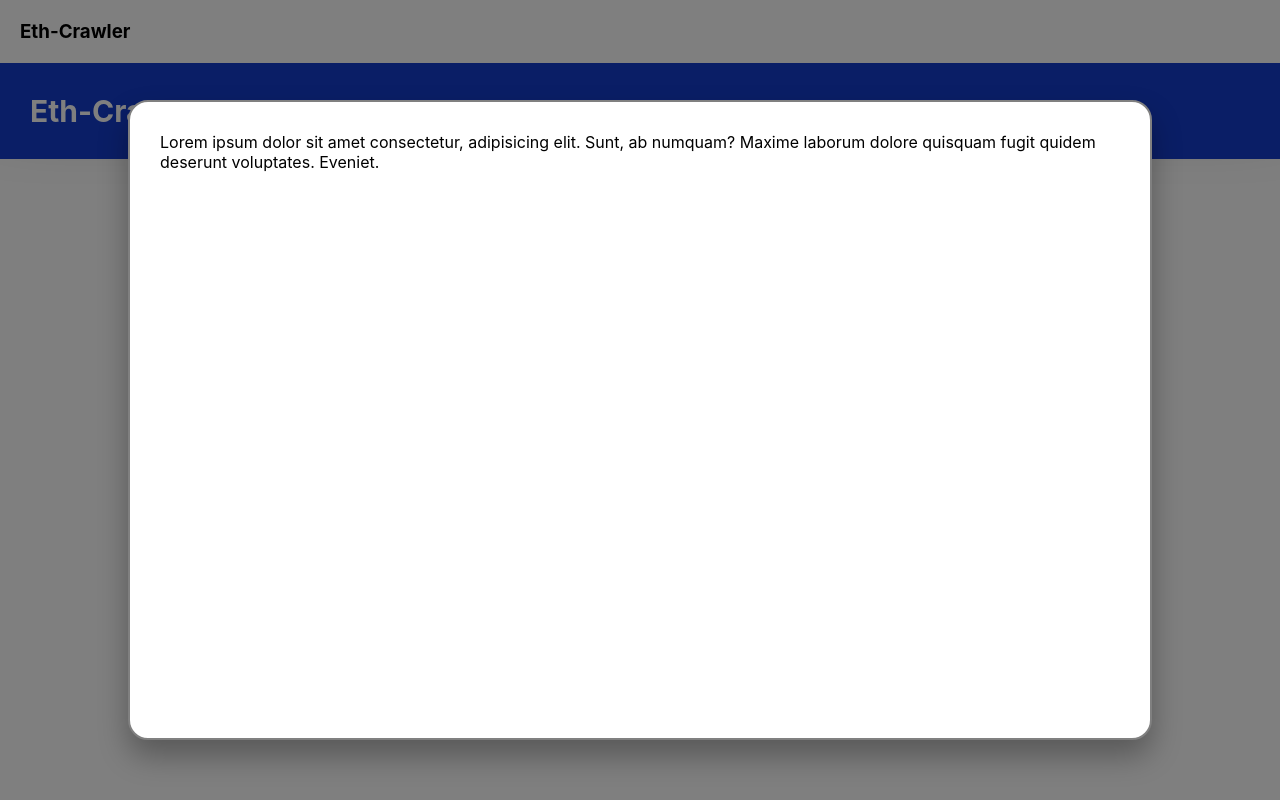
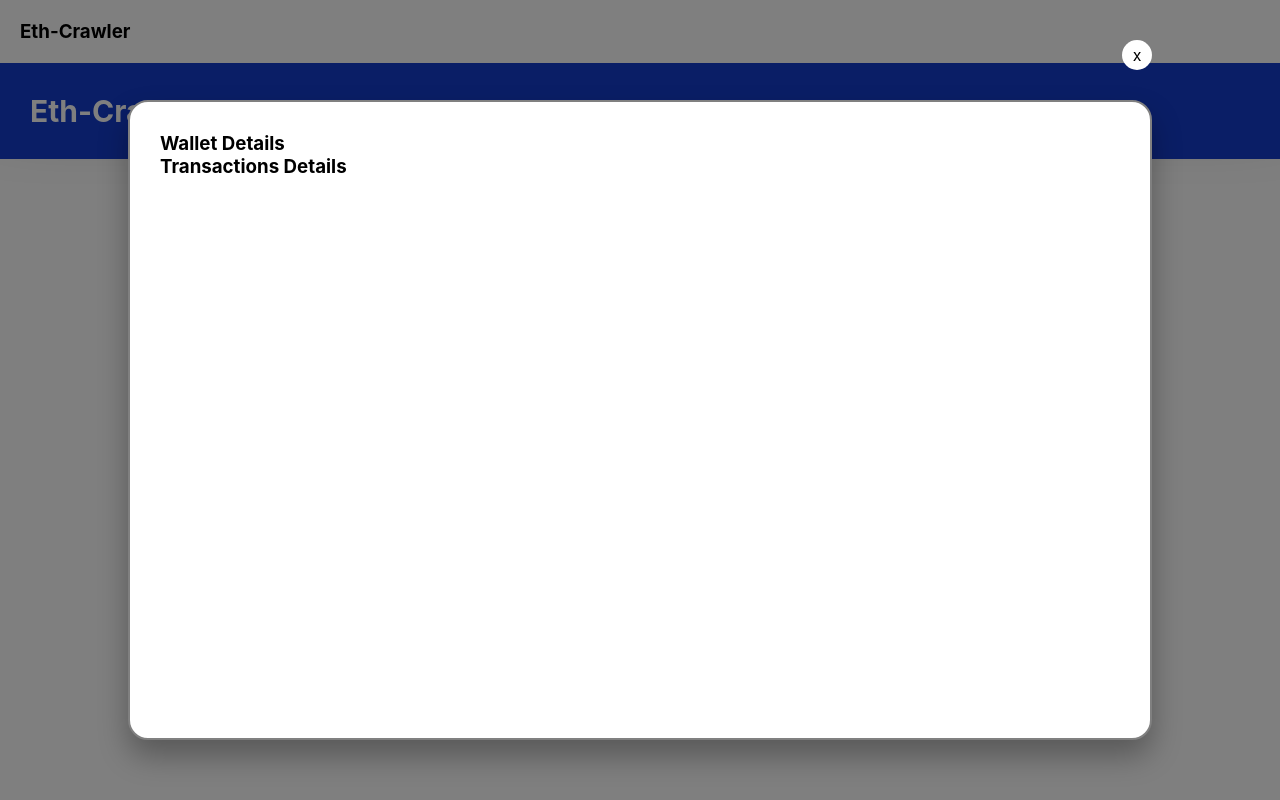
Before and after one commit to DevEmmy/Eth-Crawler, a React (Create React App) app: page / in a window 1280 px wide. Both pictures are taken after typing "Sample", "Sample" into the empty fields and a click on the button "Check". Built offline with nearby package versions, Linux system fonts and the light colour scheme; no server answers.

Commit message:
Extraction of data from API incomplete

```diff
--- a/src/App.css
+++ b/src/App.css
@@ -85,3 +85,20 @@
   left: 10%;
   padding: 30px;
 }
+
+.cancel_dialogue{
+  position: absolute;
+  top: 5vh;
+  right: 10%;
+  display: flex;
+  align-items: center;
+  justify-content: center;
+  background-color: white;
+  color: black;
+  justify-items: center;
+  height: 30px;
+  width: 30px;
+  padding:7px;
+  border-radius: 50%;
+  cursor: pointer;
+}
--- a/src/Components/Form.jsx
+++ b/src/Components/Form.jsx
@@ -1,28 +1,41 @@
-import React, { useState } from 'react'
+import React, { useState, useRef } from 'react'
 import TransactionDetails from './TransactionDetails'
 
 function Form() {
     const [ checkTransaction, setCheckTransaction ] = useState(false)
+    const [walletDetails, setWalletDetails ] = useState([])
+
+    const walletRef = useRef(null);
+    const blockRef = useRef(null);
+    const apiKey = process.env.API_KEY
+
+
 
 
     const setCheckTransactionStatus = ()=>{
-        setCheckTransaction(true)
+        setCheckTransaction(!checkTransaction)
         console.log('No')
     }
 
-    // const fetchDetails = (e)=>{
-    //     e.preventDefault()
-    // }
+    const fetchDetails = async ()=>{
+        const url = `https://api.etherscan.io/api?module=account&action=balance&address=${walletRef.current.value}&tag=latest&apikey=${apiKey}`
+
+        const resp = await fetch(url);
+        // const data = resp.json()
+        // setWalletDetails(data.response);
+        console.log(resp.json())
+    }
+
   return (
     <div className='form_compo'>
         <h3>Check Details</h3>
         <form onSubmit={(e)=>e.preventDefault()}>
-            <input type="text" placeholder='Wallet Address'/>
-            <input type="text" placeholder='Block' />
-            <button onClick={()=> {setCheckTransactionStatus();}}> Check </button>
+            <input type="text" placeholder='Wallet Address' ref={walletRef}/>
+            <input type="text" placeholder='Block' ref={blockRef}/>
+            <button onClick={()=> {setCheckTransactionStatus(); fetchDetails();}}> Check </button>
         </form>
 
-        { checkTransaction ?  <TransactionDetails /> : ""}
+        { checkTransaction ?  <TransactionDetails closeFunc = {setCheckTransactionStatus}/> : ""}
     </div>
   )
 }
--- a/src/Components/TransactionDetails.jsx
+++ b/src/Components/TransactionDetails.jsx
@@ -1,13 +1,22 @@
 import React from 'react'
 
-function TransactionDetails() {
+function TransactionDetails({closeFunc}) {
   return (
     <div className='transaction_compo'>
         <div className="dark_bg" />
+        <div className="cancel_dialogue" onClick={()=>{ closeFunc() }}>
+          x
+        </div>
         <div className="transaction_container">
 
            <div className="transaction_content">
-           Lorem ipsum dolor sit amet consectetur, adipisicing elit. Sunt, ab numquam? Maxime laborum dolore quisquam fugit quidem deserunt voluptates. Eveniet.
+            <div className="wallet_details">
+              <h3>Wallet Details</h3>
+            </div>
+
+            <div className="transactions_details">
+              <h3>Transactions Details</h3>
+            </div>
            </div>
         </div>
     </div>
```
Also changed, not shown: 1 other file (tests, documents, lock files or other folders).
